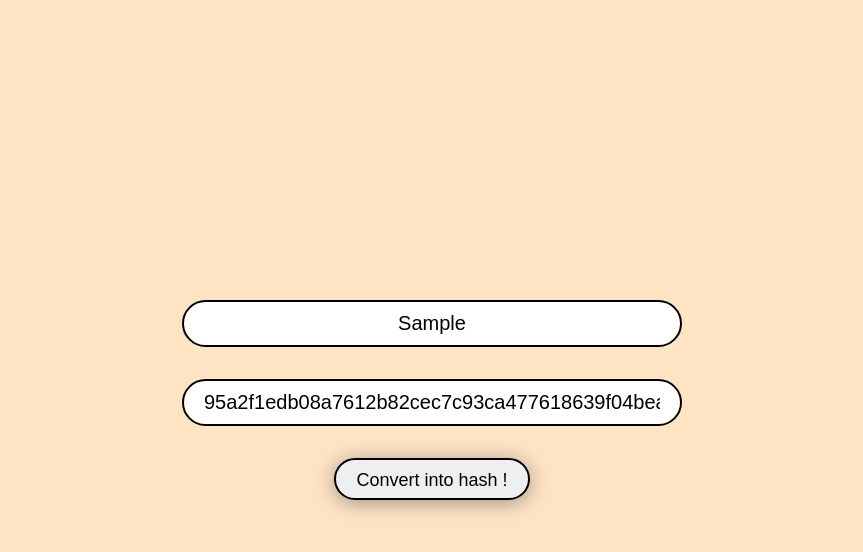
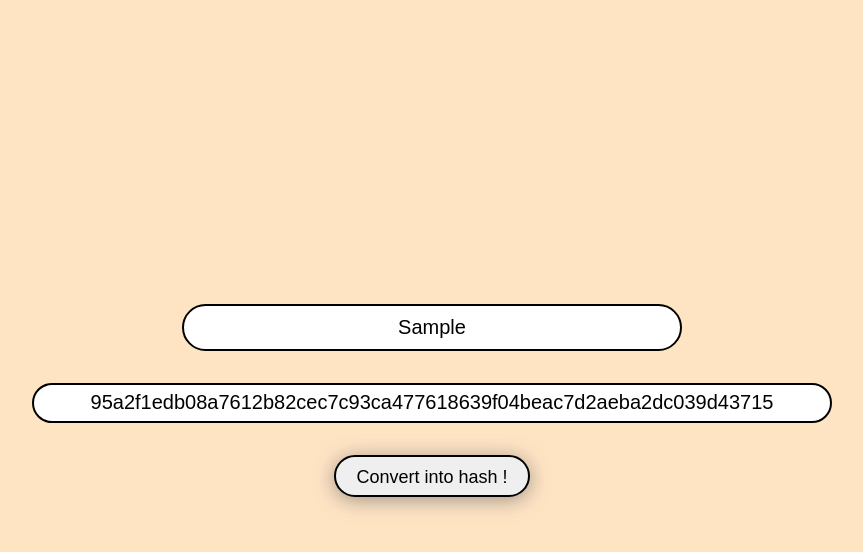
Before and after one commit to ModRanjan/Hash_SHA-256, a plain HTML site: page index.html in a window 1280 px wide. Both pictures are taken after typing "Sample", "Sample" into the empty fields and a click on the button "Convert into hash !". Shown: the whole page, without its empty margins (208-1071 px from the left). Drawn offline with Linux system fonts and the light colour scheme.

Commit message:
modify the has getMessageBlock function for long string

```diff
--- a/calculate_hash.js
+++ b/calculate_hash.js
@@ -2,8 +2,7 @@
 function calculateHash() {
     var inputMessage = document.getElementById("ti1").value;
 
-    let getMessage = getMessageBlocks(messageBlock(inputMessage));
-    console.log(getMessage)
+    let getMessage = getMessageBlocks(inputMessage);
 
     // todo: Initialize Hash Values (h)
     let H = [
@@ -97,18 +96,6 @@ function calculateHash() {
     document.getElementById("ti2").value = convertToHex(H);
 }
 
-function getMessageBlocks(str) {
-    var block = '';
-    var messageBlocks = [];
-    let i = 0;
-    while (i < str.length) {
-        block = str.slice(i, i + 512);
-        messageBlocks.push(block);
-        i += 512;
-    }
-    return messageBlocks;
-}
-
 function textToBin(text) {
     var length = text.length
     var output = [];
@@ -134,28 +121,33 @@ function padZero(strings, lengthM) {
         strings += "0";
         k = k - 1;
     }
+
+    // adding last 64-bits
+    let lengthInBinary = l.toString(2).padStart(64, "0");
+    strings = strings + lengthInBinary
     return strings
 }
 
-function messageBlock(inputMessage) {
-    // todo: Step-1: a. Convert “hello world” to binary:
+function getMessageBlocks(inputMessage) {
+    // todo: Convert “hello world” to binary:
     let result = textToBin(inputMessage);
-    let lengthMessage = result.length
-    if (lengthMessage < 512) {
-        // todo b. Append a single 1:
-        result += "1";
-
-        // todo c. Pad with 0’s until data is a multiple of 512, less 64 bits (448 bits in our case)::
-        result = padZero(result, lengthMessage);
+    var messageBlocks = [];
+    var block = '';
+    let i = 0;
+    while (i < result.length) {
+        block = result.slice(i, i + 512);
+        if (block.length < 512) {
+            var blockLength = block.length;
+            //  Append a single 1:
+            block += "1";
+            // todo: Pad with 0’s until data is a multiple of 512, less 64 bits (448 bits in our case)
+            block = padZero(block, blockLength);
+        }
+        messageBlocks.push(block);
+        i += 512;
     }
-    // todo d. Append 64 bits to the end, where the 64 bits are a big-endian integer representing the length of the original input in binary.
-    let length = lengthMessage.toString(2);
-
-    if (length.length <= 64) {
-        return result + (length.padStart(64, "0"));
-    } else {
-        return result + length;
-    }
+    console.log(messageBlocks, messageBlocks[((messageBlocks.length)-1)].length)
+    return messageBlocks;
 }
 
 function ROTR(n, str) {
--- a/index.html
+++ b/index.html
@@ -47,6 +47,15 @@
             border-radius: 3rem;
             text-align: center;
         }
+        .output-box {
+            padding: 10px 20px;
+            font-size: 20px;
+            height: 40px;
+            width: 800px;
+            border: 2px solid black;
+            border-radius: 3rem;
+            text-align: center;
+        }
 
         .btn {
             border: 2px solid black;
@@ -86,8 +95,8 @@
 
     <div class="container-flex">
 
-        <input class="input-box" id="ti1" placeholder="TYPE YOR MESSAGE" />
-        <input class="input-box" id="ti2" placeholder="OUTPUT BOX" />
+        <input class="input-box" type="text" id="ti1" placeholder="TYPE YOR MESSAGE" />
+        <input class="output-box" type="text" id="ti2" placeholder="OUTPUT BOX" />
 
         <button class="btn" onClick="calculateHash()">Convert into hash !</button>
     </div>
```
